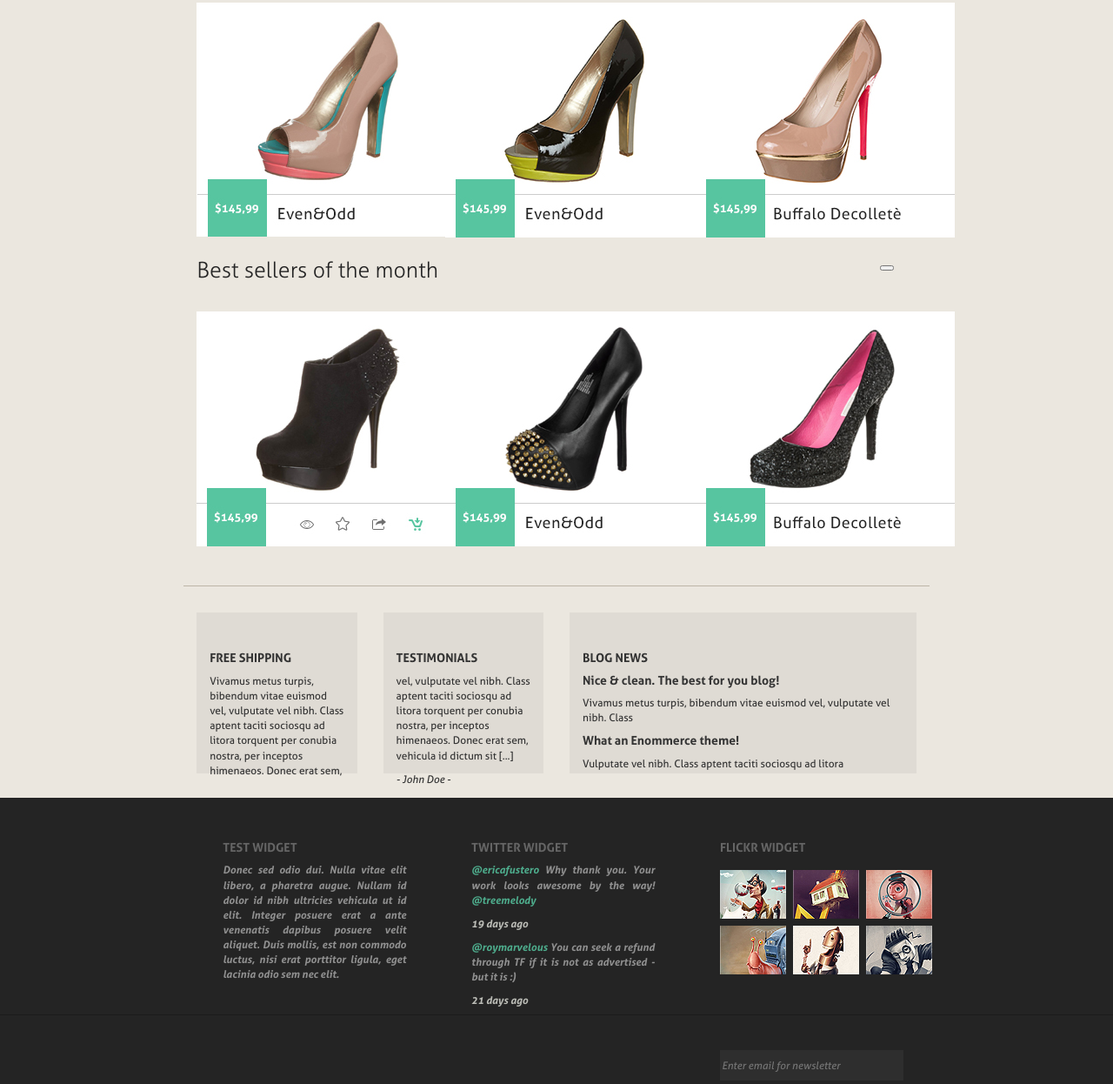
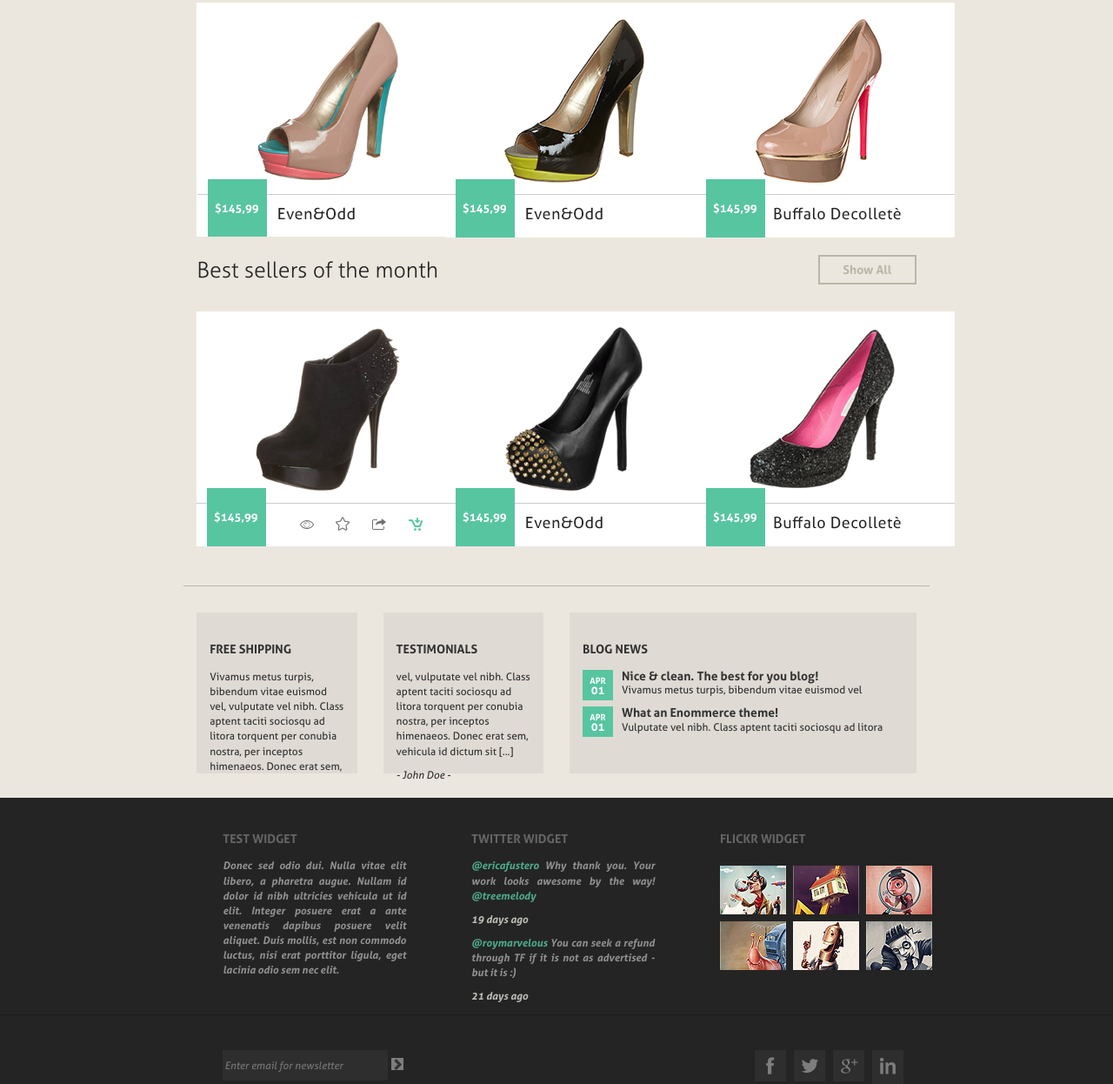
Before and after one commit to GrigoriyDidorenko/fooceshoes, a plain HTML site: page pages/index.html in a window 1280 px wide. Shown: the part 938-2184 px from the top of the page at 87% size. Drawn offline with Linux system fonts and the light colour scheme.

Commit message:
footer block align fixed

```diff
--- a/css/styles.css
+++ b/css/styles.css
@@ -92,6 +92,14 @@
     margin: 0px;
     padding: 5px 0px 0px 0px;
 }
+h5{
+    margin: 0px;
+}
+h4{
+    margin: 0px 0px 15px 0px;
+    font-family: AllerBold;
+    font-size: 14px;
+}
 
 @media (max-width: 768px) {
     .headerBlock{
@@ -160,12 +168,43 @@
 .paddingTop{
     padding-top: 30px;
 }
+.priceDateBackground{
+    float: left;
+    background-color: #57c5a0;
+    height: 35px;
+    width: 35px;
+    margin-right: 10px;
+}
+.dateFont{
+    padding-top: 20%;
+    font-family: AllerBold;
+    font-size: 10px;
+    color: #ffffff;
+    text-align: center;
+    line-height: 110%;
+}
+.fontSize{
+    font-size: 13px;
+}
 .topBackground{
     height: 185px;
     font-family: AllerBold;
     font-size: 14px;
    background-color: #dfdbd4;
     padding: 35px 15px 0px 15px;
+}
+.buttonStyle{
+    background-color: transparent;
+    border: 2px solid #bcb5a7;
+    width: 100%;
+    padding-top: 5px;
+    padding-bottom: 5px;
+}
+.buttonStyle span{
+
+    color: #bcb5a7;
+    font-family: AllerBold;
+    font-size: 14px;
 }
 .greyColor{
     text-align: center;
@@ -197,6 +236,9 @@
 .shoesPullBlock {
     background-color: #ebe7df;
     height: 1000px;
+}
+.whiteBackground{
+    background-color: #ffffff;
 }
 /*/content*/
 
@@ -233,7 +275,9 @@
     height: 120px;
     background-color: #242424;
 }
-
+.glyphicon-chevron-right{
+ background-color: #7d7d7d;
+}
 .searchField{
     height: 35px;
     background-color: #2e2e2e;
@@ -241,7 +285,7 @@
     border: none;
     font-family: AllerItalic;
     font-size: 12px;
-    width: 100%;
+    width: 90%;
 }
 .copyrightBlock{
     background-color: #2e2e2e;
--- a/pages/index.html
+++ b/pages/index.html
@@ -100,11 +100,13 @@
     <div class="shoesPullBlock">
         <div class="container">
             <div class="row columnPadding">
-                <div class="col-sm-11">
+                <div class="col-sm-10">
                     <p class="AllerLight">New arrivals on FooseShoes</p>
                 </div>
-                <div class="col-sm-1">
-                    <button></button>
+                <div class="col-sm-2">
+                    <div class="rightAlign">
+                    <button class="buttonStyle"><span>Show All</span></button>
+                    </div>
                 </div>
             </div>
         </div>
@@ -123,11 +125,13 @@
         </div>
         <div class="container">
             <div class="row columnPadding">
-                <div class="col-sm-11">
+                <div class="col-sm-10">
                     <p class="AllerLight">Best sellers of the month</p>
                 </div>
-                <div class="col-sm-1">
-                    <button></button>
+                <div class="col-sm-2">
+                    <div class="rightAlign">
+                        <button class="buttonStyle"><span>Show All</span></button>
+                    </div>
                 </div>
             </div>
         </div>
@@ -149,7 +153,7 @@
                 <div class="row paddingTop">
                     <div class="col-sm-3">
                         <div class="topBackground">
-                            <h5>FREE SHIPPING</h5>
+                            <h4>FREE SHIPPING</h4>
 
                             <p class="aller">Vivamus metus turpis, bibendum vitae euismod vel, vulputate vel nibh.
                                 Class aptent taciti
@@ -159,7 +163,7 @@
                     </div>
                     <div class="col-sm-3">
                         <div class="topBackground">
-                            <h5>TESTIMONIALS</h5>
+                            <h4>TESTIMONIALS</h4>
 
                             <p class="aller">vel, vulputate vel nibh. Class aptent taciti sociosqu ad litora
                                 torquent per conubia
@@ -172,11 +176,20 @@
                     </div>
                     <div class="col-sm-6 newsBlockPadding">
                         <div class="topBackground">
-                            <h5>BLOG NEWS</h5>
-                            <h5>Nice & clean. The best for you blog!</h5>
+                            <h4>BLOG NEWS</h4>
 
-                            <p class="aller">Vivamus metus turpis, bibendum vitae euismod vel, vulputate vel nibh.
-                                Class</p>
+                            <div>
+                                <div class="priceDateBackground">
+                                    <p class="dateFont">APR<br>
+                                        <span class="fontSize">01</span></p>
+                                </div>
+                                <h5>Nice & clean. The best for you blog!</h5>
+                                <p class="aller">Vivamus metus turpis, bibendum vitae euismod vel</p>
+                            </div>
+                            <div class="priceDateBackground">
+                                <p class="dateFont">APR<br>
+                                    <span class="fontSize">01</span></p>
+                            </div>
                             <h5>What an Enommerce theme!</h5>
 
                             <p class="aller">Vulputate vel nibh. Class aptent taciti sociosqu ad litora</p>
@@ -193,7 +206,7 @@
             <div class="row AllerBold">
                 <div class="col-sm-4">
                     <div class="feedbackPadding">
-                        <h5>TEST WIDGET</h5>
+                        <h4>TEST WIDGET</h4>
 
                         <p class="feedbackDarkFontColor">Donec sed odio dui. Nulla vitae elit libero, a pharetra augue.
                             Nullam id dolor id nibh ultricies
@@ -205,7 +218,7 @@
                 </div>
                 <div class="col-sm-4">
                     <div class="feedbackPadding">
-                        <h5>TWITTER WIDGET</h5>
+                        <h4>TWITTER WIDGET</h4>
 
                         <p class="feedbackDarkFontColor"><span class="nickColor">@ericafustero</span> Why thank you.
                             Your
@@ -223,7 +236,7 @@
                 </div>
                 <div class="col-sm-4">
                     <div class="feedbackPadding">
-                        <h5>FLICKR WIDGET</h5>
+                        <h4>FLICKR WIDGET</h4>
                         <table>
                             <tr>
                                 <td><img src="../images/flickr%20Widget1.jpg"></td>
@@ -246,7 +259,8 @@
             <div class="row">
                 <div class="col-sm-4">
                     <div class="feedbackPadding">
-                    <input class="searchField" type="text" placeholder="Enter email for newsletter">
+                        <input class="searchField" type="text" placeholder="Enter email for newsletter">
+                        <span class="glyphicon glyphicon-chevron-right"></span>
                     </div>
                 </div>
                 <div class="col-sm-4">
@@ -256,8 +270,8 @@
                         <a href="#"><img class="paddingLeft" src="../images/kn1.jpg"></a>
                         <a href="#"><img class="paddingLeft" src="../images/kn2.jpg"></a>
                         <a href="#"><img class="paddingLeft" src="../images/kn3.jpg"></a>
-                            <a href="#"><img class="paddingLeft" src="../images/kn4.jpg"></a>
-                                <a href="#"><img class="paddingLeft" src="../images/kn5.jpg"></a>
+                        <a href="#"><img class="paddingLeft" src="../images/kn4.jpg"></a>
+                        <a href="#"><img class="paddingLeft" src="../images/kn5.jpg"></a>
                     </div>
                 </div>
             </div>
```
